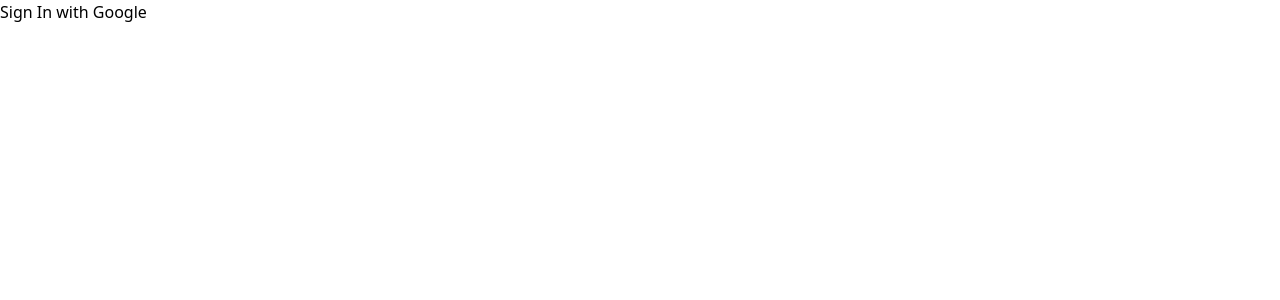
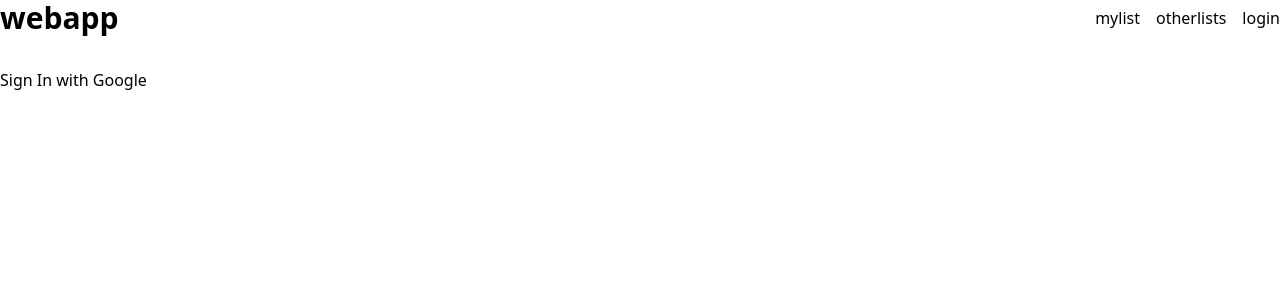
Before and after one commit to Msfv3n0m/BiekerGifts, a Next.js app: page /login in a window 1280 px wide. Shown: the top 300 px of the page. Built offline with nearby package versions, Linux system fonts and the light colour scheme; no server answers.

Commit message:
add navbar to login

```diff
--- a/app/login/page.jsx
+++ b/app/login/page.jsx
@@ -1,9 +1,15 @@
 "use client";
 import LoginPage from "../../components/LoginComponent";
 import AuthButton from "../../components/AuthButton";
+import NavBar from "../../components/NavBar";
+import Navbar from "../../components/NavBar";
+
 
 export default function Home() {
   return (
+    <div>
+    <Navbar />
   <AuthButton />
+    </div>
   );
 }
```
